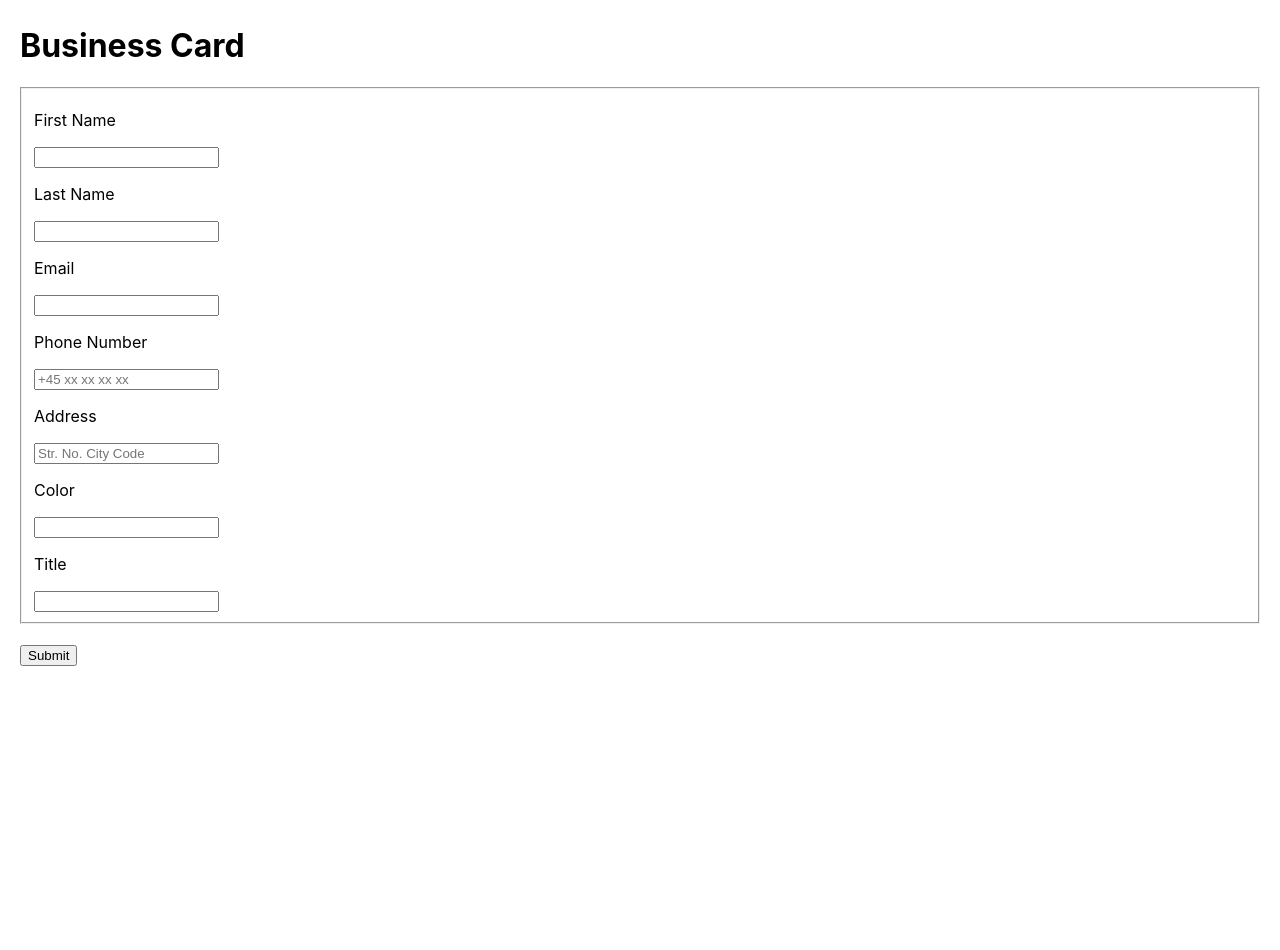
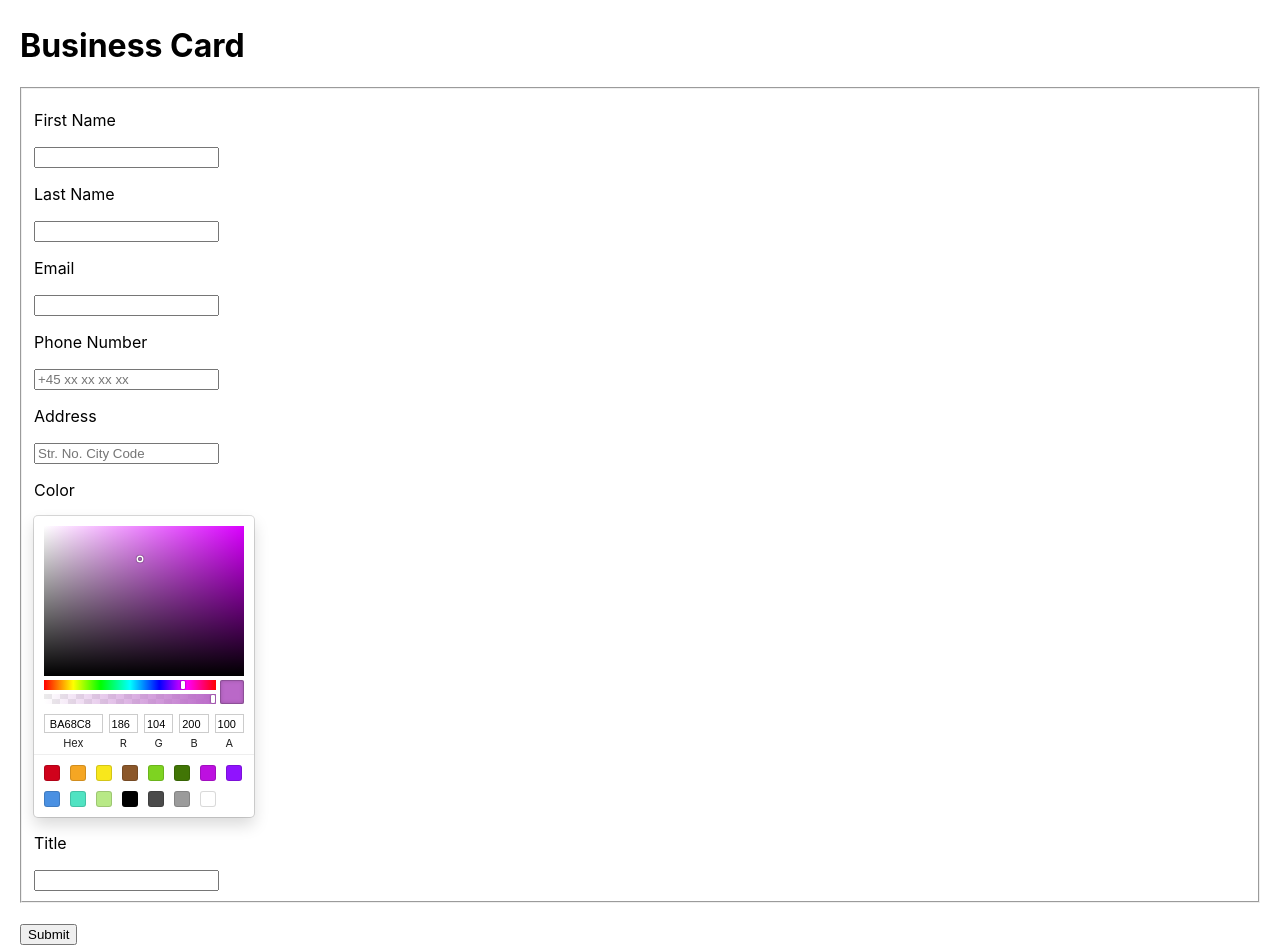
Before and after one commit to razvanmazilu99/businesscard-frontend, a React (Create React App) app: page / in a window 1280 px wide. Before the commit the page ends 800 px from the top, so only its background shows below. Built offline with nearby package versions, Linux system fonts and the light colour scheme.

Commit message:
Add color picker

```diff
--- a/package.json
+++ b/package.json
@@ -8,6 +8,7 @@
     "@testing-library/user-event": "^13.5.0",
     "axios": "^1.2.0",
     "react": "^18.2.0",
+    "react-color": "^2.19.3",
     "react-dom": "^18.2.0",
     "react-scripts": "5.0.1",
     "web-vitals": "^2.1.4"
--- a/src/components/RegisterCard.js
+++ b/src/components/RegisterCard.js
@@ -1,5 +1,6 @@
 import axios from 'axios';
 import React, { useState } from 'react';
+import { SketchPicker } from 'react-color';
 
 const validate = (email, firstName, lastName, phoneNumber, title) => {
     const errors = []
@@ -29,9 +30,9 @@ function RegisterCard() {
     const [lastName, setLastName] = useState("");
     const [phoneNumber, setPhoneNumber] = useState("");
     const [address, setAddress] = useState("");
-    const [color, setColor] = useState("");
     const [title, setTitle] = useState("");
     const [message, setMessage] = useState("")
+    const [color, setColor] = useState("#ba68c8");
 
     const handleSubmit = async event => {
         event.preventDefault();
@@ -98,7 +99,14 @@ function RegisterCard() {
                 </label>
                 <label>
                     <p>Color</p>
-                    <input type="text" name="color" value={color} onChange={(e) => setColor(e.target.value)} />
+                    <div className="sketchpicker">
+                        <SketchPicker
+                            color={color}
+                            onChange={(color) => {
+                                setColor(color.hex);
+                            }}
+                        />
+                    </div>
                 </label>
                 <label>
                     <p>Title</p>
```
Also changed, not shown: 1 other file (tests, documents, lock files or other folders).
